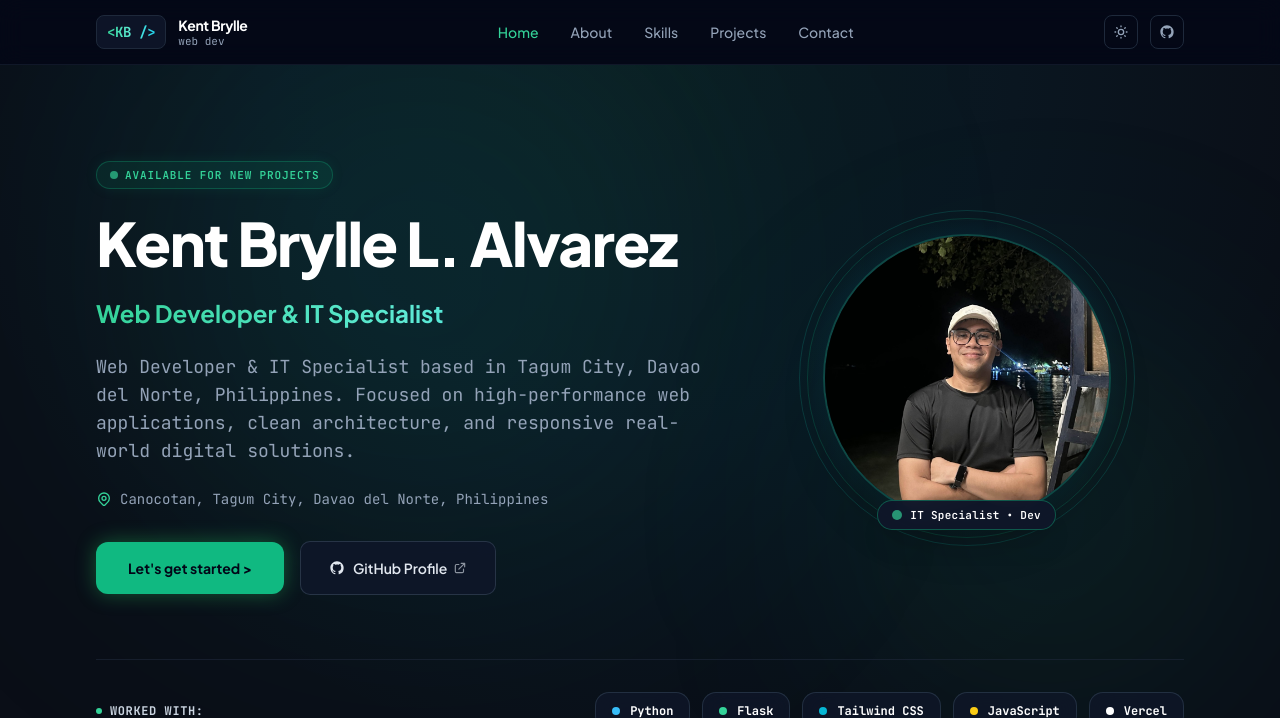
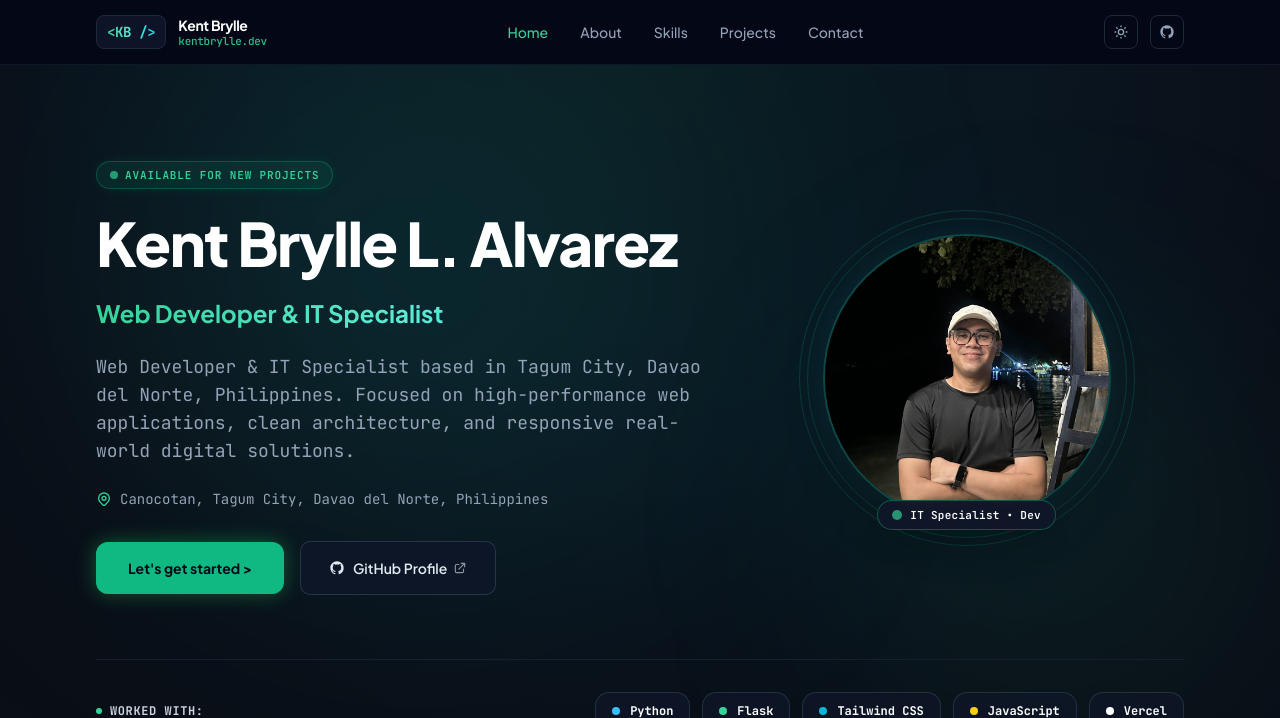
Before and after one commit to Brylle1501/portfolio, a Flask app: page / in a window 1280 px wide. Shown: the top 718 px of the page. Run offline with Flask 3, Linux system fonts and the light colour scheme; some libraries are stand-ins or nearby versions.

Commit message:
feat: set portfolio domain metadata kentbrylle.dev, update branding and canonical links

```diff
--- a/app.py
+++ b/app.py
@@ -7,7 +7,9 @@ app = Flask(__name__)
 PROFILE = {
     "name": "Kent Brylle L. Alvarez",
     "role": "Web Developer / IT Specialist",
-    "tagline": "Crafting clean, responsive web architectures and reliable digital solutions.",
+    "domain": "kentbrylle.dev",
+    "canonical_url": "https://kentbrylle.dev",
+    "tagline": "kentbrylle.dev — Professional Web Development & IT Engineering Portfolio.",
     "location": "Canocotan, Tagum City, Davao del Norte, Philippines",
     "phone": "+63 951-154-2848",
     "phone_raw": "+639511542848",
--- a/templates/index.html
+++ b/templates/index.html
@@ -3,14 +3,25 @@
 <head>
   <meta charset="UTF-8">
   <meta name="viewport" content="width=device-width, initial-scale=1.0">
-  <title>Kent Brylle L. Alvarez — Web Developer / IT Specialist</title>
-  <meta name="description" content="Kent Brylle L. Alvarez — Web Developer / IT Specialist. Specializing in modern web development, clean frontend/backend architecture, and responsive designs.">
+  <title>Kent Brylle L. Alvarez — Web Developer &amp; IT Specialist | kentbrylle.dev</title>
+  <meta name="description" content="kentbrylle.dev — Professional Web Development &amp; IT Engineering Portfolio. Specializing in modern web development, clean frontend/backend architecture, and responsive designs.">
   <meta name="author" content="Kent Brylle L. Alvarez">
+  <link rel="canonical" href="https://kentbrylle.dev/">
 
-  <!-- Open Graph / Meta -->
+  <!-- Open Graph / Social Meta -->
   <meta property="og:type" content="website">
-  <meta property="og:title" content="Kent Brylle L. Alvarez — Web Developer / IT Specialist">
-  <meta property="og:description" content="Crafting clean, responsive web architectures and reliable digital solutions.">
+  <meta property="og:url" content="https://kentbrylle.dev/">
+  <meta property="og:site_name" content="kentbrylle.dev">
+  <meta property="og:title" content="Kent Brylle L. Alvarez — Web Developer &amp; IT Specialist | kentbrylle.dev">
+  <meta property="og:description" content="kentbrylle.dev — Professional Web Development &amp; IT Engineering Portfolio.">
+  <meta property="og:image" content="https://kentbrylle.dev/static/images/picture.jpg">
+
+  <!-- Twitter Card Meta -->
+  <meta name="twitter:card" content="summary_large_image">
+  <meta name="twitter:url" content="https://kentbrylle.dev/">
+  <meta name="twitter:title" content="Kent Brylle L. Alvarez — Web Developer &amp; IT Specialist | kentbrylle.dev">
+  <meta name="twitter:description" content="kentbrylle.dev — Professional Web Development &amp; IT Engineering Portfolio.">
+  <meta name="twitter:image" content="https://kentbrylle.dev/static/images/picture.jpg">
 
   <!-- External Stylesheet (Obsidian, Emerald & Glassmorphism Design System) -->
   <link rel="stylesheet" href="{{ url_for('static', filename='css/style.css') }}">
@@ -93,8 +104,8 @@
             <span class="font-bold text-sm tracking-tight text-white group-hover:text-emerald-400 transition-colors">
               Kent Brylle
             </span>
-            <span class="text-[11px] text-slate-400 font-mono -mt-0.5">
-              web dev
+            <span class="text-[11px] text-emerald-400/90 font-mono -mt-0.5 tracking-tight font-medium">
+              kentbrylle.dev
             </span>
           </div>
         </a>
@@ -924,6 +935,8 @@
       <div class="flex items-center space-x-2">
         <span class="font-mono font-semibold text-slate-300">Kent Brylle L. Alvarez</span>
         <span>&bull;</span>
+        <span class="font-mono text-emerald-400">kentbrylle.dev</span>
+        <span>&bull;</span>
         <span>&copy; <span id="currentYear">2026</span> All rights reserved.</span>
       </div>
 
```
Also changed, not shown: README.md.
